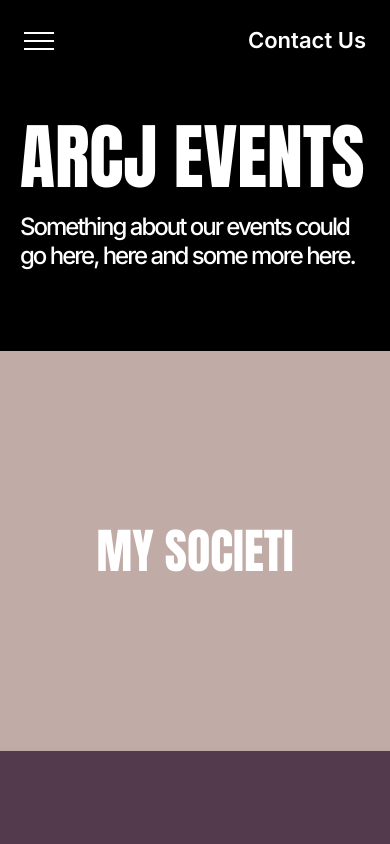
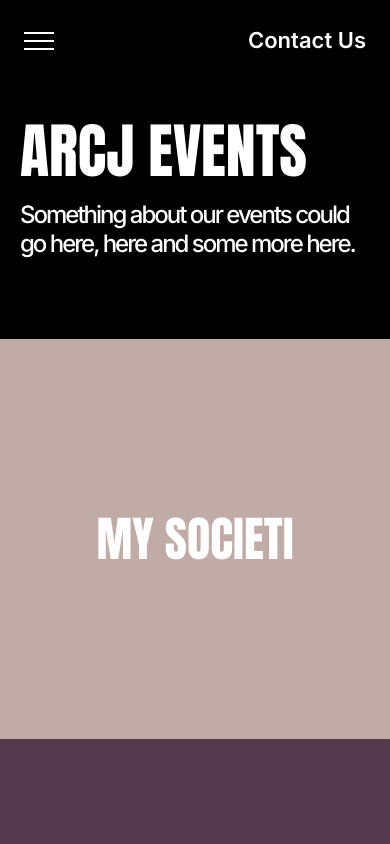
Before and after one commit to semirhamid/purple-events, an Astro site: page / in a window 390 px wide. Shown: the top 844 px of the page. Built offline with nearby package versions, Linux system fonts and the light colour scheme; Astro itself is replaced by a stand-in of ours.

Commit message:
Adjust Hero component text size for improved responsiveness

```diff
--- a/src/components/home/Hero.astro
+++ b/src/components/home/Hero.astro
@@ -1,7 +1,7 @@
 <section class="bg-black text-white pt-10 pb-20 px-5 lg:px-0">
     <div class="flex justify-between items-center container mx-auto">
         <div class="">
-            <h1 class="text-7xl lg:text-9xl font-anton uppercase">
+            <h1 class="text-6xl lg:text-9xl font-anton uppercase">
                 ARCJ Events
             </h1>
             <p
```
